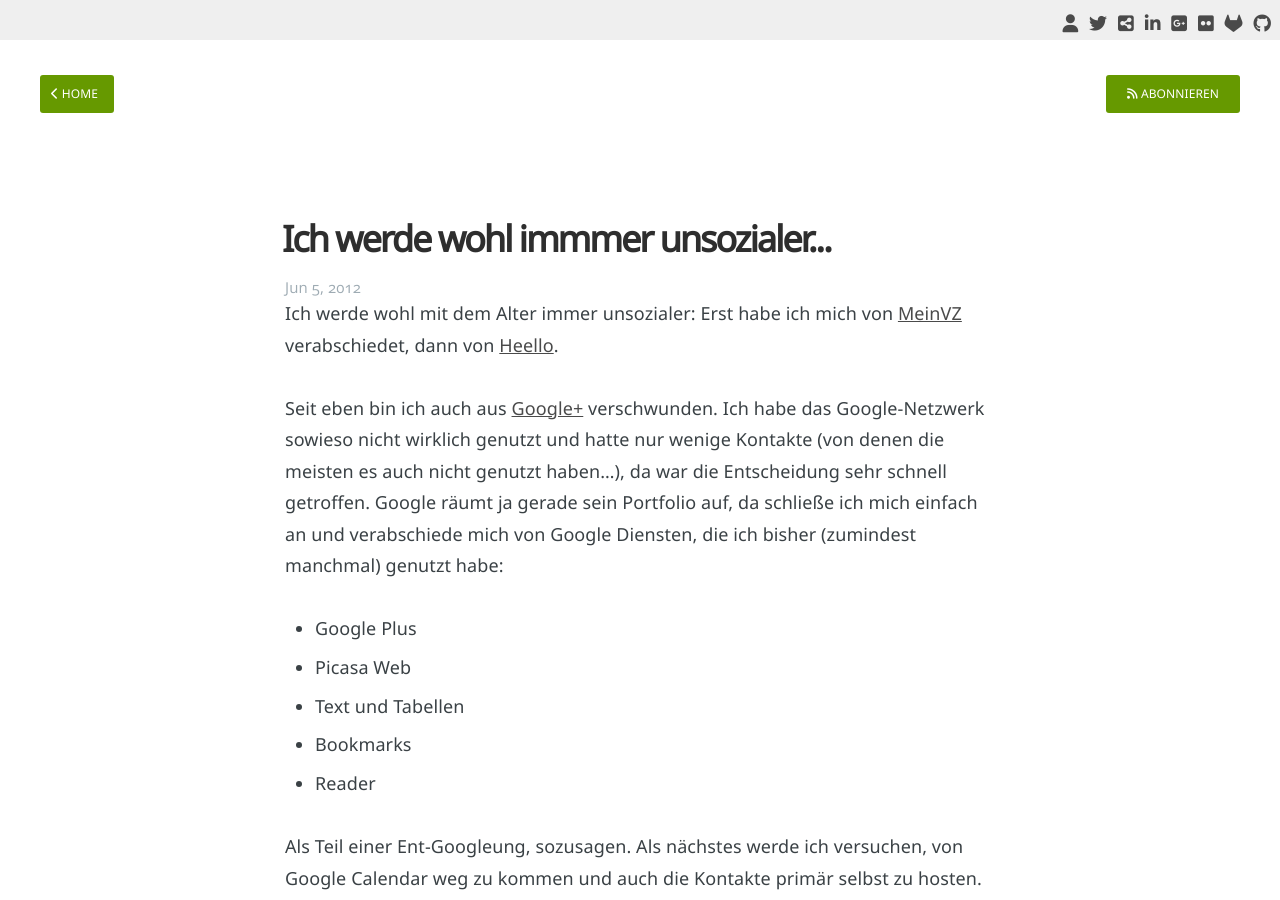
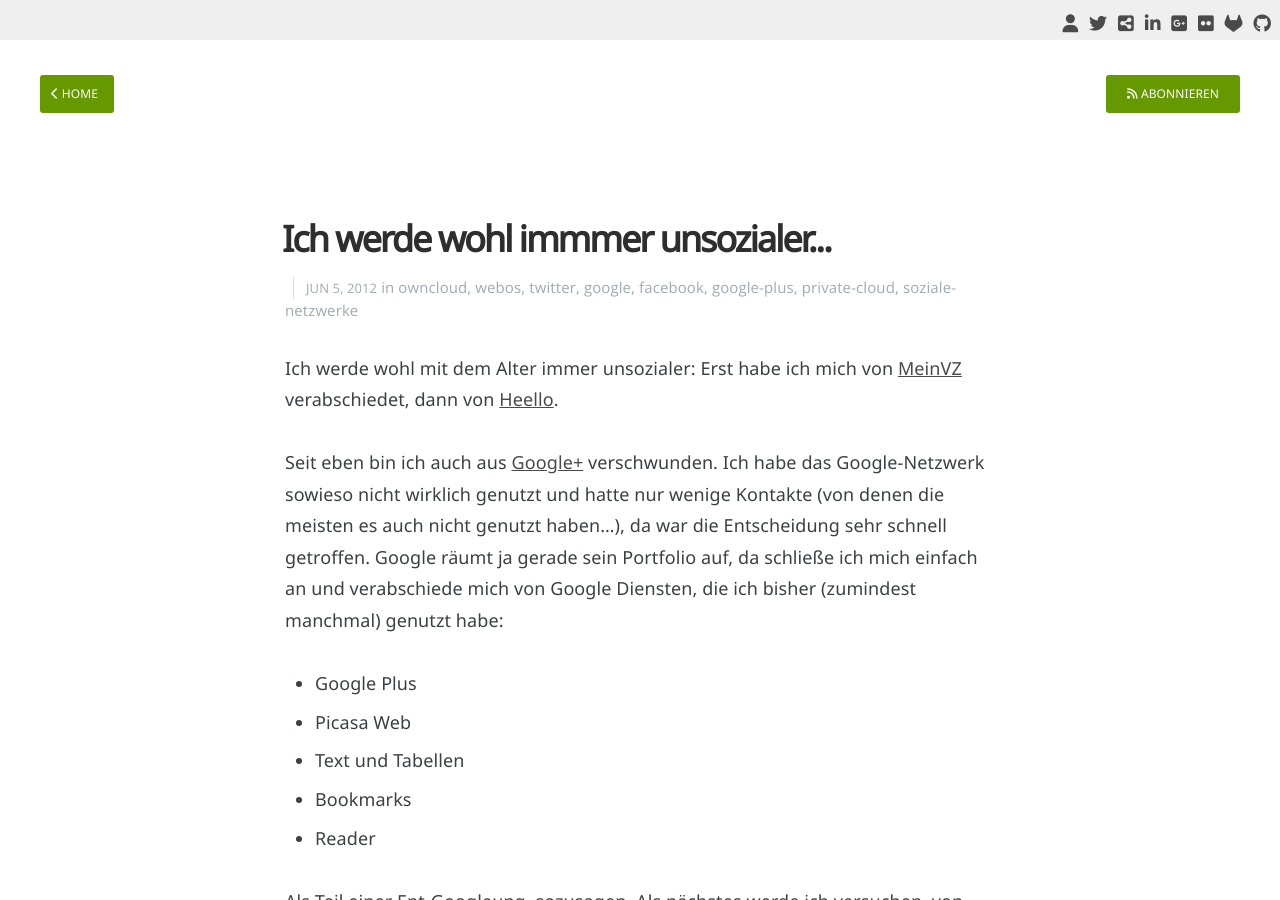
Before and after one commit to hwesselmann/hwesselmann.gitlab.io, a Jekyll site: the page built from _posts/2012-06-05-ich-werde-wohl-immmer-unsozialer.markdown, in a window 1280 px wide and 900 px high. Built offline with Jekyll 4.4.1, drawn with Linux system fonts in a browser that asks for light colours; nearby versions of some CDN libraries; comment, search, counter and statistics services are not loaded; part of the change alters nothing that is shown.

Commit message:
Change post template to mimic permalink scheme and use content-sesitive links

```diff
--- a/_config.yml
+++ b/_config.yml
@@ -19,5 +19,7 @@ twitter_username: hwesselmann
 github_username:  hwesselmann
 gitlab_username: hwesselmann
 
+permalink: /:title/
+
 # Build settings
 markdown: kramdown
--- a/_layouts/post.html
+++ b/_layouts/post.html
@@ -18,31 +18,30 @@
 
   <script src="https://use.fontawesome.com/71afee61e5.js"></script>
 
-  <link rel="canonical" href="http://www.h-dawg.de/abenteuer-in-safe-du-bist-der-product-manager/" />
+  <link rel="canonical" href="{{ site.url }}/{{ page.url }}" />
   <meta name="referrer" content="origin" />
 
-  <meta property="og:site_name" content="haukes blog" />
+  <meta property="og:site_name" content="{{ site.title }}" />
   <meta property="og:type" content="article" />
-  <meta property="og:title" content="Abenteuer in SAFe - Sei der Product Manager!" />
+  <meta property="og:title" content="{{ page.title }}" />
   <meta property="og:description" content="&quot;Herzlichen Glückwunsch! Du bist jetzt Product Manager!  Ach ja, wir setzen hier das Scaled Agile Framework (SAFe) ein, Product Manager ist da ein bisschen anders als Du es vielleicht im klassischen Sinn kennst. Macht ja nix, geh mal auf scaledagile...." />
-  <meta property="og:url" content="http://www.h-dawg.de/abenteuer-in-safe-du-bist-der-product-manager/" />
+  <meta property="og:url" content="{{ site.url }}/{{ page.url }}" />
   <meta property="article:published_time" content="2015-10-22T21:44:00.000Z" />
   <meta property="article:modified_time" content="2015-10-22T21:45:25.194Z" />
-  <meta property="article:tag" content="SAFe" />
-  <meta property="article:tag" content="Product Manager" />
-  <meta property="article:tag" content="agile" />
-  <meta property="article:tag" content="scrum" />
+  {% for tag in page.tags %}
+  <meta property="article:tag" content="{{ tag }}" />
+  {% endfor %}
 
   <meta name="twitter:card" content="summary" />
-  <meta name="twitter:title" content="Abenteuer in SAFe - Sei der Product Manager!" />
+  <meta name="twitter:title" content="{{ page.title }}" />
   <meta name="twitter:description" content="&quot;Herzlichen Glückwunsch! Du bist jetzt Product Manager!  Ach ja, wir setzen hier das Scaled Agile Framework (SAFe) ein, Product Manager ist da ein bisschen anders als Du es vielleicht im klassischen Sinn kennst. Macht ja nix, geh mal auf scaledagile...." />
-  <meta name="twitter:url" content="http://www.h-dawg.de/abenteuer-in-safe-du-bist-der-product-manager/" />
+  <meta name="twitter:url" content="{{ site.url }}/{{ page.url }}" />
 
   <script type="application/ld+json">
     {
       "@context": "http://schema.org",
       "@type": "Article",
-      "publisher": "haukes blog",
+      "publisher": "{{ site.title }}",
       "author": {
         "@type": "Person",
         "name": "Hauke",
@@ -51,15 +50,15 @@
         "sameAs": "http://www.h-dawg.de",
         "description": null
       },
-      "headline": "Abenteuer in SAFe - Sei der Product Manager!",
-      "url": "http://www.h-dawg.de/abenteuer-in-safe-du-bist-der-product-manager/",
+      "headline": "{{ page.title }}",
+      "url": "{{ site.url }}/{{ page.url }}",
       "datePublished": "2015-10-22T21:44:00.000Z",
       "dateModified": "2015-10-22T21:45:25.194Z",
-      "keywords": "SAFe, Product Manager, agile, scrum",
+      "keywords": "{{ page.tags | array_to_sentence_string }}",
       "description": "&quot;Herzlichen Glückwunsch! Du bist jetzt Product Manager!  Ach ja, wir setzen hier das Scaled Agile Framework (SAFe) ein, Product Manager ist da ein bisschen anders als Du es vielleicht im klassischen Sinn kennst. Macht ja nix, geh mal auf scaledagile...."
     }
   </script>
-  <link rel="alternate" type="application/rss+xml" title="haukes blog" href="http://www.h-dawg.de/rss/" />
+  <link rel="alternate" type="application/rss+xml" title="haukes blog" href="{{ site.url }}/feed.xml" />
 </head>
 
 <body>
@@ -67,21 +66,28 @@
 
   <header class="main-header post-head no-cover">
     <nav class="main-nav  clearfix">
-      <a class="back-button" href="http://www.h-dawg.de"><i class="fa fa-chevron-left"></i>&nbsp;Home</a>
+      <a class="back-button" href="{{ site.url }}"><i class="fa fa-chevron-left"></i>&nbsp;Home</a>
       <a class="subscribe-button" href="{{ site.url }}/feed.xml"><i class="fa fa-rss"></i>&nbsp;Abonnieren</a>
     </nav>
   </header>
 
-  <article class="post" itemscope itemtype="http://schema.org/BlogPosting">
+  <main class="content" role="main">
+
+    <article class="post">
 
       <header class="post-header">
-      <h1 class="post-title" itemprop="name headline">{{ page.title }}</h1>
-      <p class="post-meta"><time datetime="{{ page.date | date_to_xmlschema }}" itemprop="datePublished">{{ page.date | date: "%b %-d, %Y" }}</time>{% if page.author %} • <span itemprop="author" itemscope itemtype="http://schema.org/Person"><span itemprop="name">{{ page.author }}</span></span>{% endif %}</p>
+        <h1 class="post-title">{{ page.title }}</h1>
+        <section class="post-meta">
+          <time class="post-date" datetime="{{ page.date | date_to_xmlschema }}">{{ page.date | date: "%b %-d, %Y" }}</time> in
+          {% for tag in page.tags %}
+          <a href="/tag/{{ tag }}/">{{ tag }}</a>{% if tag != page.tags.last %}, {% endif %}
+          {% endfor %}
+        </section>
       </header>
-
-    <div class="post-content" itemprop="articleBody">
+      <br>
+      <section class="post-content">
         {{ content }}
-    </div>
+      </section>
 
       <footer class="post-footer">
 
@@ -117,6 +123,8 @@
 
     </article>
 
+  </main>
+
   {% include footer.html %}
 
 </body>
```
Lines whose indentation alone changed are shown as unchanged.
